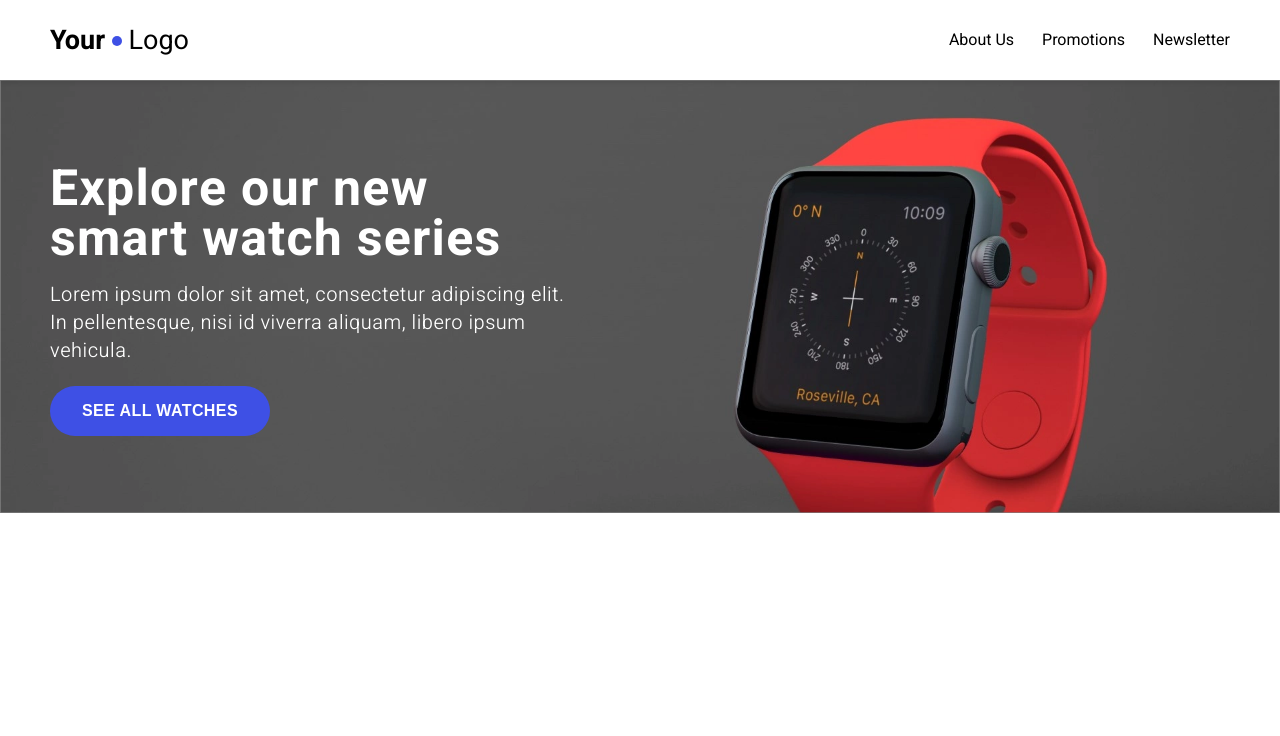
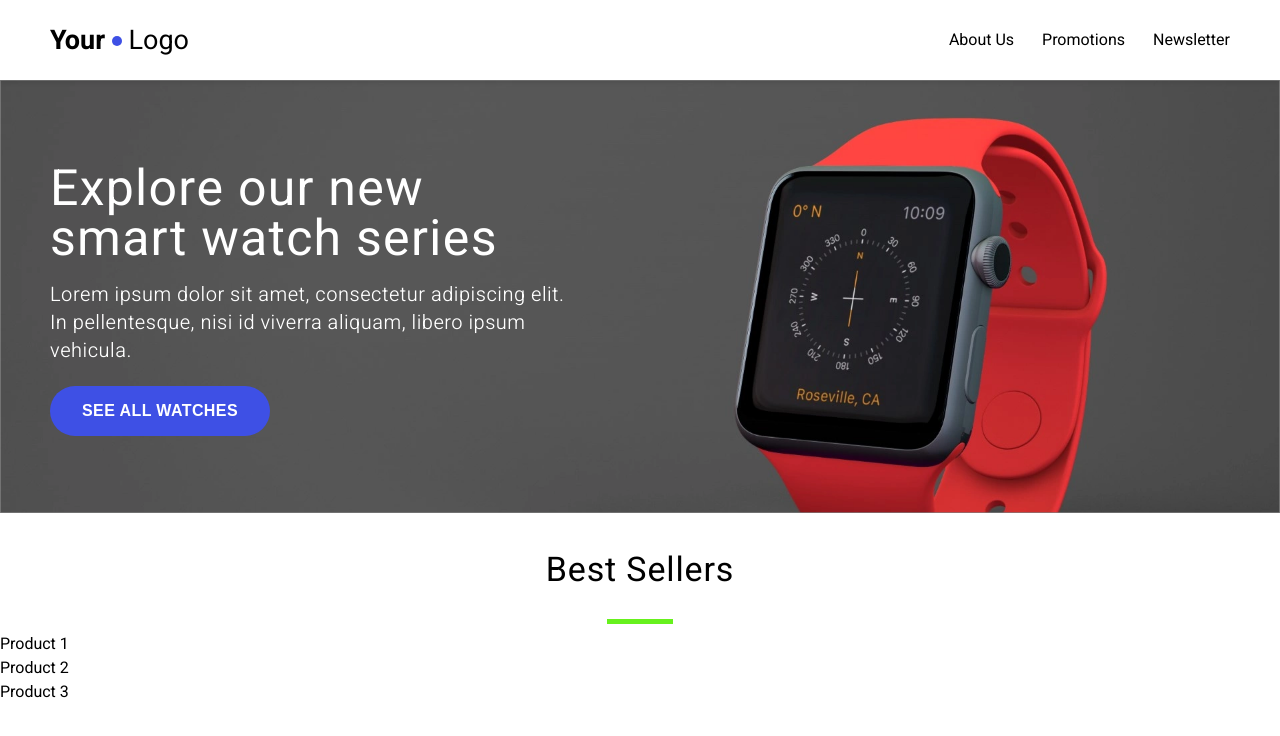
Before and after one commit to koss054/web-design-course-udemy, a plain HTML site: page Project-2/index.html in a window 1280 px wide. Shown: the top 736 px of the page. Drawn offline with Linux system fonts and the light colour scheme.

Commit message:
Add best sellers section layout

```diff
--- a/Project-2/css/styles.css
+++ b/Project-2/css/styles.css
@@ -102,6 +102,7 @@ section.hero img {
     line-height: 50px;
     margin-bottom: 16px;
     margin-top: 0;
+    font-weight: normal;
 }
 
 .hero-content p {
@@ -130,3 +131,17 @@ section.hero img {
     text-align: center;
     text-transform: uppercase;
 }
+
+section.best-sellers h2 {
+    text-align: center;
+    font-size: 34px;
+    letter-spacing: 0.85px;
+    line-height: 42px;
+    font-weight: normal;
+}
+
+section.best-sellers hr{
+    border: none;
+    border-top: 5px solid #67F11D;
+    width: 66px;
+}
--- a/Project-2/index.html
+++ b/Project-2/index.html
@@ -44,6 +44,22 @@
         </div>
     </section>
 
+    <section class="best-sellers">
+        <h2>Best Sellers</h2>
+        <hr>
+        <div class="product-slider">
+            <div class="product">
+                Product 1
+            </div>
+            <div class="product">
+                Product 2
+            </div>
+            <div class="product">
+                Product 3
+            </div>
+        </div>
+    </section>
+
 </body>
 
 </html>
```
